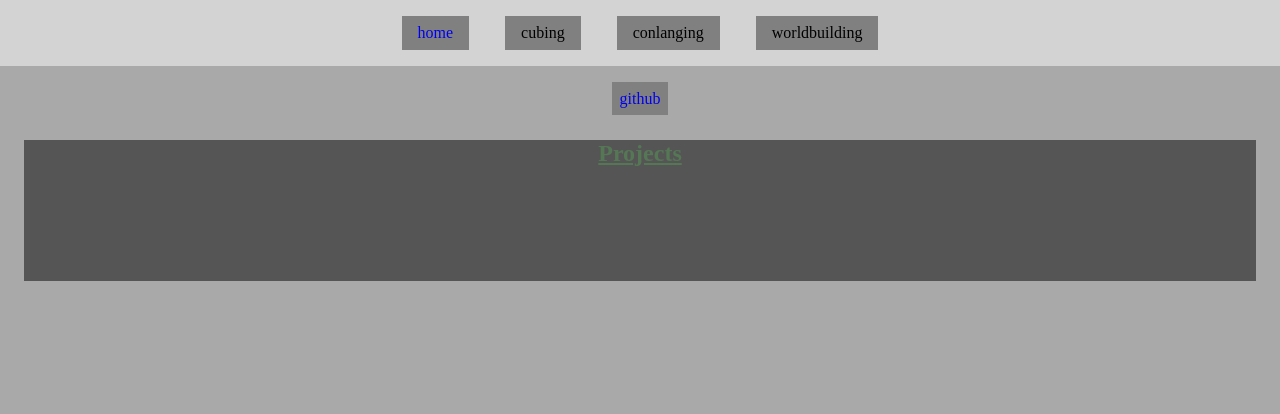
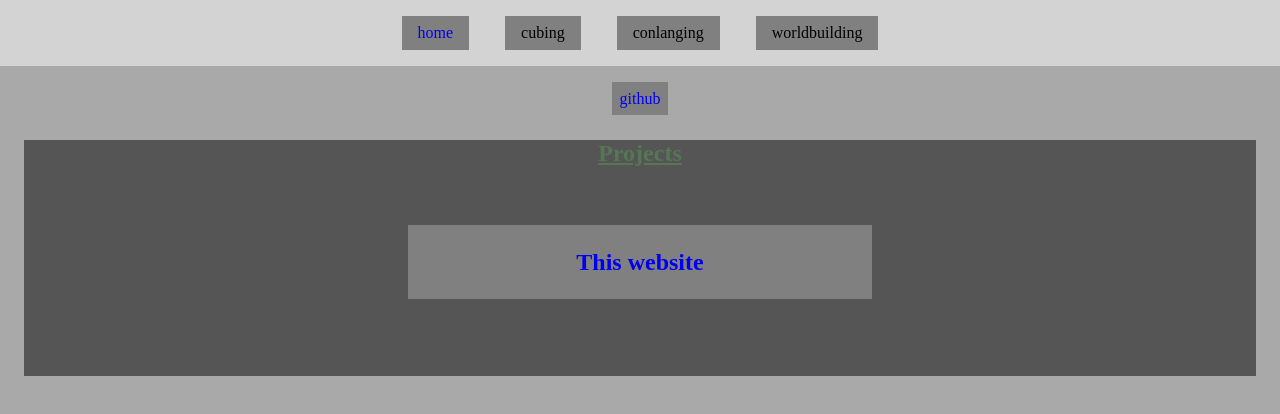
Before and after one commit to zimlit/zimlit.com, a plain HTML site: page coding/coding.html in a window 1280 px wide. Drawn offline with Linux system fonts and the light colour scheme.

Commit message:
added first project

```diff
--- a/coding/coding.html
+++ b/coding/coding.html
@@ -34,8 +34,8 @@
                 Projects
             </h1>
             <br>
-            <h2>
-
+            <h2 class="project-button">
+                <a class="project-button" href="https:/github.com/zimlit/zimlit.com">This website</a>
             </h2>
             <br>
             <h2>
--- a/style.css
+++ b/style.css
@@ -64,4 +64,13 @@ a:active {
 .projects {
     background-color: #555555;
     margin: 1em;
+    text-align: center;
 }
+
+.project-button {
+    text-align: center;
+    padding-top: 1em;
+    padding-bottom: 1em;
+    padding-left: 7em;
+    padding-right: 7em;
+}
```
